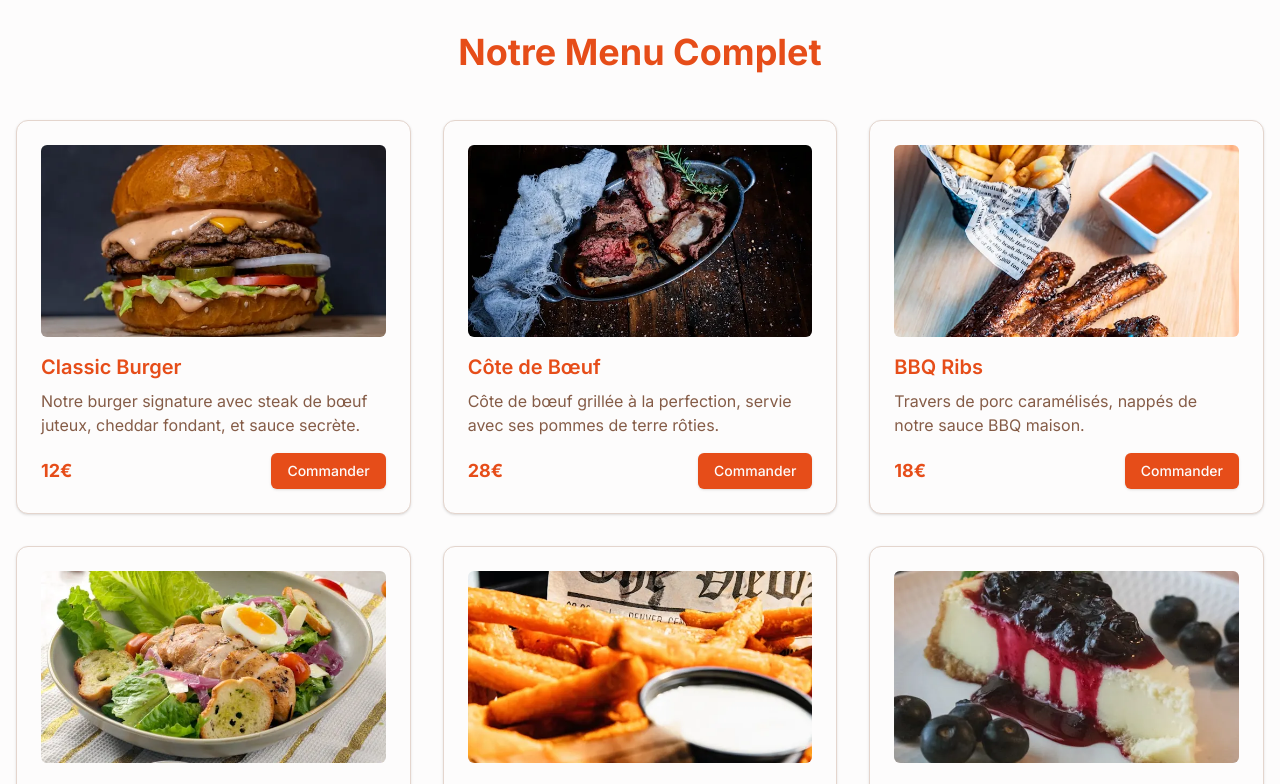
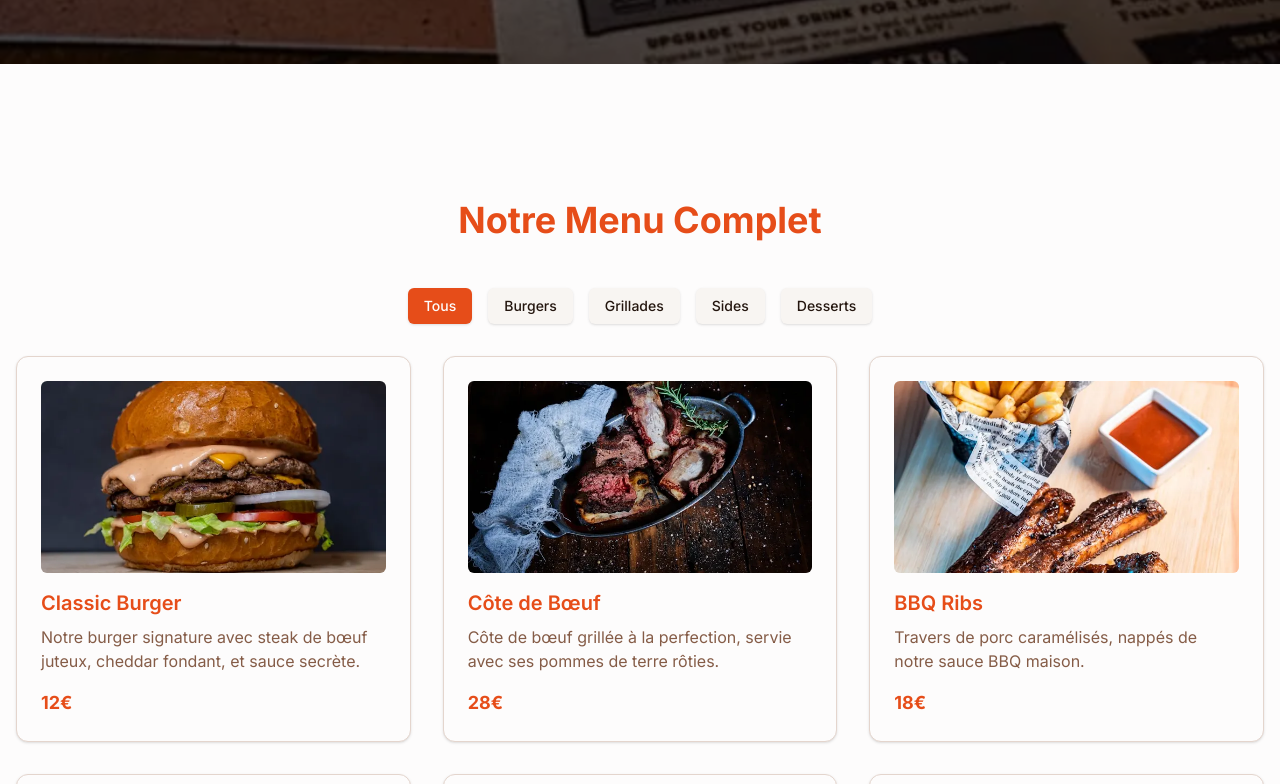
Before and after one commit to Ahmed-OC/restaurant-template, a Next.js app: page /menu in a window 1280 px wide. Shown: the part 496-1280 px from the top of the page. Built offline with nearby package versions, Linux system fonts and the light colour scheme.

Commit message:
feat: menuSection / refacto menuCard

```diff
--- a/src/app/menu/page.tsx
+++ b/src/app/menu/page.tsx
@@ -1,68 +1,19 @@
-'use client'
-
-import { motion } from 'framer-motion'
-import { Button } from "@/components/ui/button"
-import { Card, CardContent } from "@/components/ui/card"
-import Image from 'next/image'
 import { menuItems } from '@/data/data'
 import Header from '@/components/Header'
 import Footer from '@/components/Footer'
 import MenuHero from '@/components/menu/MenuHero'
+import MenuSection from '@/components/menu/MenuSection'
 
 export default function FullMenu() {
   return (
-    <div className="min-h-screen bg-background text-foreground">
+    <main className="min-h-screen bg-background text-foreground">
       <Header />
       <MenuHero />
-      <main className="container mx-auto px-4 py-12 mt-20">
-        <motion.h1
-          className="text-4xl font-bold text-center mb-12 text-primary"
-          initial={{ opacity: 0, y: -50 }}
-          animate={{ opacity: 1, y: 0 }}
-          transition={{ duration: 0.5 }}
-        >
-          Notre Menu Complet
-        </motion.h1>
-
-        <div className="grid grid-cols-1 md:grid-cols-2 lg:grid-cols-3 gap-8">
-          {menuItems.map((item, index) => (
-            <motion.div
-              key={index}
-              initial={{ opacity: 0, y: 50 }}
-              animate={{ opacity: 1, y: 0 }}
-              transition={{ duration: 0.5, delay: index * 0.1 }}
-            >
-              <Card className="overflow-hidden bg-card text-card-foreground">
-                <CardContent className="p-6">
-                  <motion.div
-                    initial={{ scale: 1 }}
-                    whileHover={{ scale: 1.05 }}
-                    transition={{ type: "spring", stiffness: 300 }}
-                  >
-                    <Image
-                      src={item.link}
-                      alt={item.name}
-                      width={400}
-                      height={300}
-                      className="w-full h-48 object-cover rounded-md mb-4"
-                    />
-                  </motion.div>
-                  <h2 className="text-xl font-semibold mb-2 text-primary">{item.name}</h2>
-                  <p className="text-muted-foreground mb-4">{item.description}</p>
-                  <div className="flex justify-between items-center">
-                    <span className="text-lg font-bold text-primary">{item.price}</span>
-                    <Button className="bg-primary text-primary-foreground hover:bg-primary/90">
-                      Commander
-                    </Button>
-                  </div>
-                </CardContent>
-              </Card>
-            </motion.div>
-          ))}
-        </div>
-      </main>
+      <div className="container mx-auto px-4 py-12 mt-10">
+        <MenuSection menuItems={menuItems} />
+      </div>
 
       <Footer />
-    </div>
+    </main>
   )
 }
--- a/src/components/Filter.tsx
+++ b/src/components/Filter.tsx
@@ -6,11 +6,11 @@ import { Button } from "@/components/ui/button"
 
 import { Category } from '@/types/global.types'
 
-interface MenuFilterProps {
+interface FilterProps {
   onFilterChange: (category: Category) => void
 }
 
-export default function MenuFilter({ onFilterChange }: MenuFilterProps) {
+export default function Filter({ onFilterChange }: FilterProps) {
   const [activeCategory, setActiveCategory] = useState<Category>('Tous')
 
   const categories: Category[] = ['Tous', 'Burgers', 'Grillades', 'Sides', 'Desserts']
--- a/src/components/Footer.tsx
+++ b/src/components/Footer.tsx
@@ -19,7 +19,7 @@ export default function Footer() {
           </div>
         </div>
         <Separator className="my-8 bg-border" />
-        <p className="text-center text-sm">© 2023 Grill & Burgers. Tous droits réservés.</p>
+        <p className="text-center text-sm">© {new Date().getFullYear()} Grill & Burgers. Tous droits réservés.</p>
       </div>
     </footer>
   )
--- /dev/null
+++ b/src/components/MenuCard.tsx
@@ -0,0 +1,46 @@
+// components/MenuCard.tsx
+
+'use client'
+
+import { motion } from 'framer-motion'
+import Image from 'next/image'
+import { Card, CardContent } from "@/components/ui/card"
+import { Button } from "@/components/ui/button"
+import { MenuItem } from '@/types/menu.types'
+
+interface MenuCardProps {
+  item: MenuItem;
+  showOrderButton?: boolean;
+}
+
+export default function MenuCard({ item, showOrderButton = false }: MenuCardProps) {
+  return (
+    <Card className="overflow-hidden bg-card text-card-foreground h-full">
+      <CardContent className="p-6">
+        <motion.div
+          initial={{ scale: 1 }}
+          whileHover={{ scale: 1.05 }}
+          transition={{ type: "spring", stiffness: 300 }}
+        >
+          <Image
+            src={item.link}
+            alt={item.name}
+            width={400}
+            height={300}
+            className="w-full h-48 object-cover rounded-md mb-4"
+          />
+        </motion.div>
+        <h3 className="text-xl font-semibold mb-2 text-primary">{item.name}</h3>
+        <p className="text-muted-foreground mb-4">{item.description}</p>
+        <div className="flex justify-between items-center">
+          <span className="text-lg font-bold text-primary">{item.price}</span>
+          {showOrderButton && (
+            <Button className="bg-primary text-primary-foreground hover:bg-primary/90">
+              Commander
+            </Button>
+          )}
+        </div>
+      </CardContent>
+    </Card>
+  )
+}
--- a/src/components/landing/MenuPreview.tsx
+++ b/src/components/landing/MenuPreview.tsx
@@ -7,6 +7,7 @@ import Link from 'next/link'
 import Image from 'next/image'
 import { menuItems } from '@/data/data'
 import { MenuItem } from '@/types/menu.types'
+import MenuCard from '../MenuCard'
 
 export default function MenuPreview() {
   return (
@@ -32,36 +33,7 @@ export default function MenuPreview() {
         </motion.h2>
         <div className="grid grid-cols-1 md:grid-cols-3 gap-8">
           {menuItems.slice(0, 3).map((item: MenuItem, index: number) => (
-            <motion.div
-              key={index}
-              initial={{ opacity: 0, y: 50 }}
-              whileInView={{ opacity: 1, y: 0 }}
-              transition={{ duration: 0.5, delay: index * 0.1 }}
-              viewport={{ once: true }}
-            >
-              <Card className="overflow-hidden bg-card text-card-foreground">
-                <CardContent className="p-6">
-                  <motion.div
-                    initial={{ scale: 1 }}
-                    whileHover={{ scale: 1.05 }}
-                    transition={{ type: "spring", stiffness: 300 }}
-                  >
-                    <Image
-                      src={item.link}
-                      alt={item.name}
-                      width={400}
-                      height={300}
-                      className="w-full h-48 object-cover rounded-md mb-4"
-                    />
-                  </motion.div>
-                  <h3 className="text-xl font-semibold mb-2 text-primary">{item.name}</h3>
-                  <p className="text-muted-foreground mb-4">{item.description}</p>
-                  <div className="flex justify-end items-center">
-                    <span className="text-lg font-bold text-primary">{item.price}</span>
-                  </div>
-                </CardContent>
-              </Card>
-            </motion.div>
+            <MenuCard key={index} item={item} />
           ))}
         </div>
         <div className="mt-12 text-center">
--- a/src/components/menu/MenuHero.tsx
+++ b/src/components/menu/MenuHero.tsx
@@ -5,7 +5,7 @@ import Image from 'next/image'
 
 export default function MenuHero() {
   return (
-    <section className="relative h-[50vh] flex items-center justify-center overflow-hidden">
+    <section className="relative h-[70vh] flex items-center justify-center overflow-hidden">
       <Image
         src="/assets/images/menuHero.webp"
         alt="Menu background"
--- /dev/null
+++ b/src/components/menu/MenuSection.tsx
@@ -0,0 +1,52 @@
+// components/MenuSection.tsx
+
+"use client";
+
+import { useState } from "react";
+import { motion } from "framer-motion";
+import MenuCard from "@/components/MenuCard";
+import Filter from "@/components/Filter";
+import { MenuItem } from "@/types/menu.types";
+
+interface MenuSectionProps {
+  menuItems: MenuItem[];
+}
+
+export default function MenuSection({ menuItems }: MenuSectionProps) {
+  const [filteredItems, setFilteredItems] = useState(menuItems);
+
+  const handleFilterChange = (category: string) => {
+    if (category === "Tous") {
+      setFilteredItems(menuItems);
+    } else {
+      setFilteredItems(menuItems.filter((item) => item.category === category));
+    }
+  };
+
+  return (
+    <section className="py-12">
+      <motion.h1
+        className="text-4xl font-bold text-center mb-12 text-primary"
+        initial={{ opacity: 0, y: -50 }}
+        animate={{ opacity: 1, y: 0 }}
+        transition={{ duration: 0.5 }}
+      >
+        Notre Menu Complet
+      </motion.h1>
+      <Filter onFilterChange={handleFilterChange} />
+      <div className="grid grid-cols-1 md:grid-cols-2 lg:grid-cols-3 gap-8">
+        {filteredItems.map((item, index) => (
+          <motion.div
+            key={item.name}
+            initial={{ opacity: 0, y: 50 }}
+            animate={{ opacity: 1, y: 0 }}
+            exit={{ opacity: 0, y: 50 }}
+            transition={{ duration: 0.5, delay: index * 0.1 }}
+          >
+            <MenuCard item={item} />
+          </motion.div>
+        ))}
+      </div>
+    </section>
+  );
+}
```
